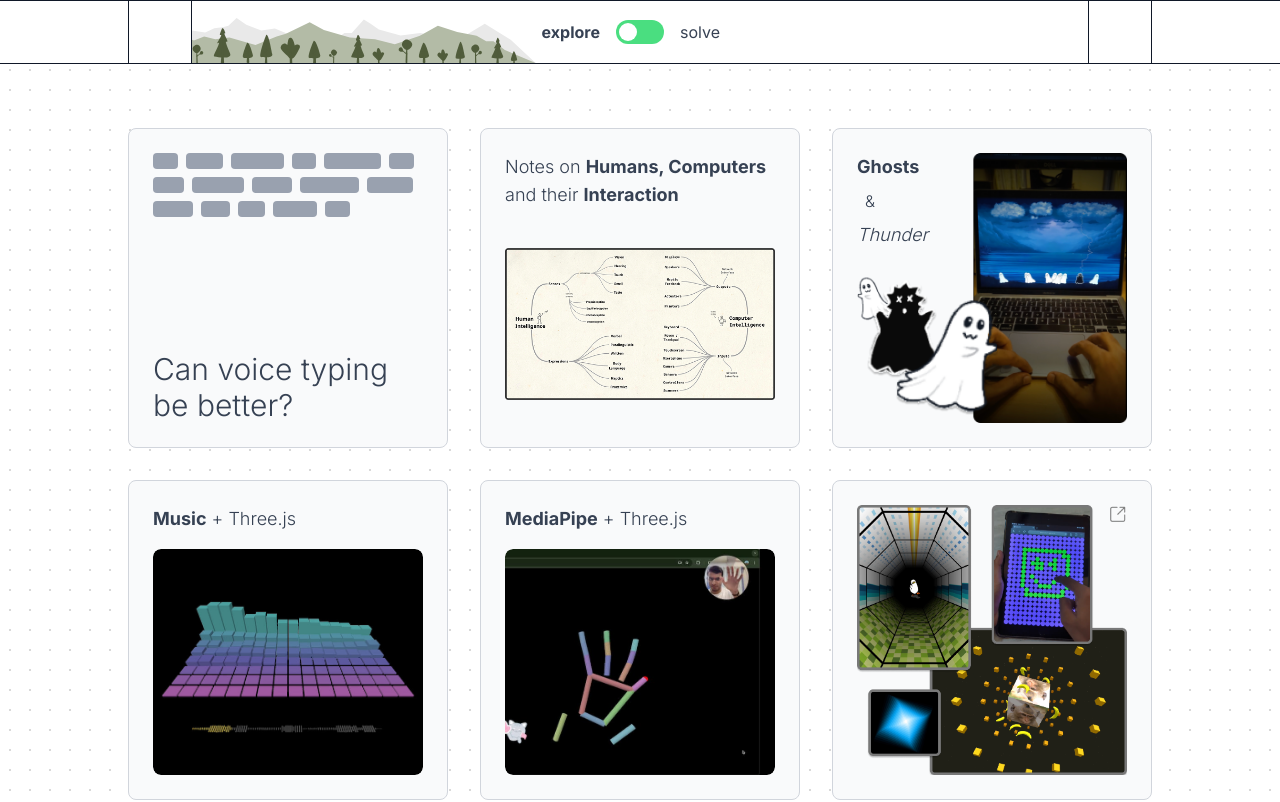
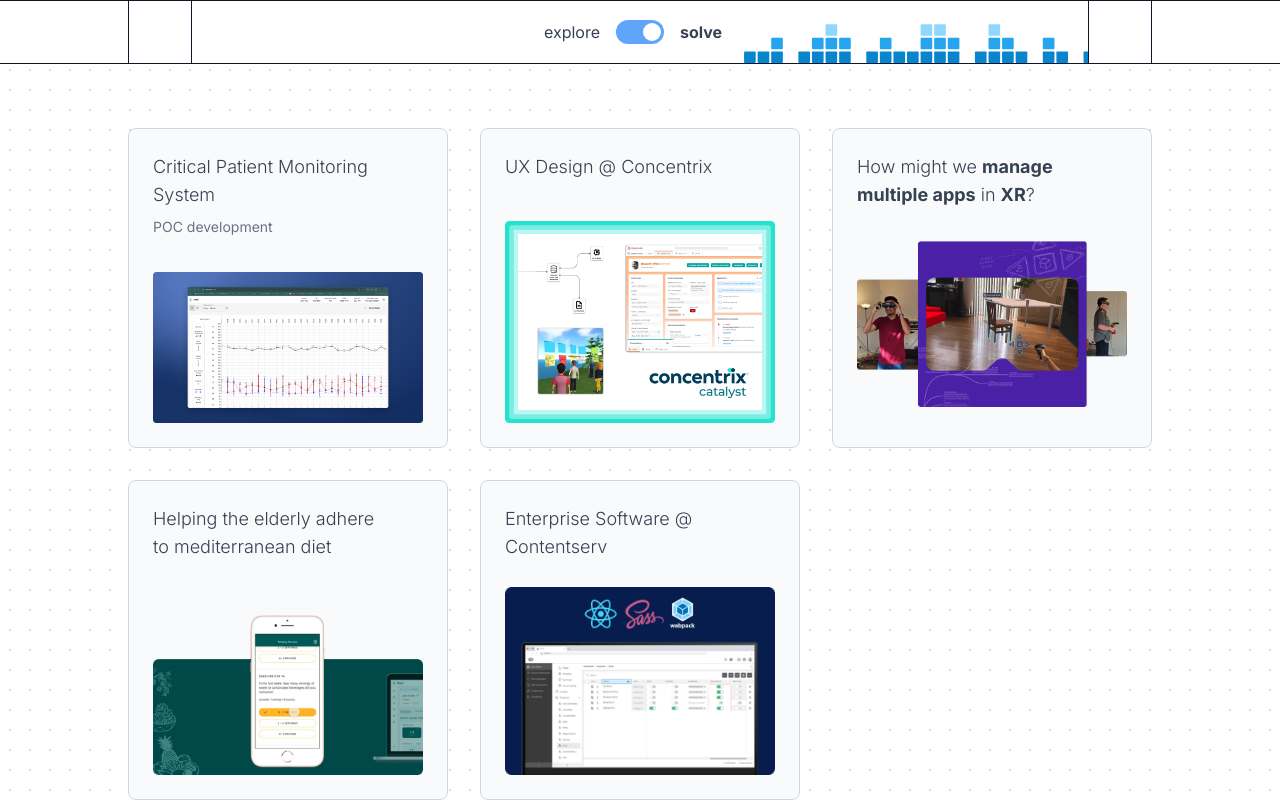
Before and after one commit to sidomatic11/portfolio-2025, a Next.js app: page / in a window 1280 px wide. Shown: the top 802 px of the page. Built offline with nearby package versions, Linux system fonts and the light colour scheme; some icons are missing.

Commit message:
solve is selected by default

```diff
--- a/app/page.tsx
+++ b/app/page.tsx
@@ -9,9 +9,11 @@ import { Suspense } from "react";
 import { MicrophoneSpeaking, OpenNewWindow } from "iconoir-react";
 import { motion } from "framer-motion";
 
+const defaultIsExploreVisible = false;
+
 // Client component that uses useSearchParams
 function HomeContent() {
-	const [isExploreVisible, setIsExploreVisible] = useState(true);
+	const [isExploreVisible, setIsExploreVisible] = useState(defaultIsExploreVisible);
 	const [showNDAProjects] = useState(false);
 	const [showAnimatedSpans, setShowAnimatedSpans] = useState(false);
 	const searchParams = useSearchParams();
```
